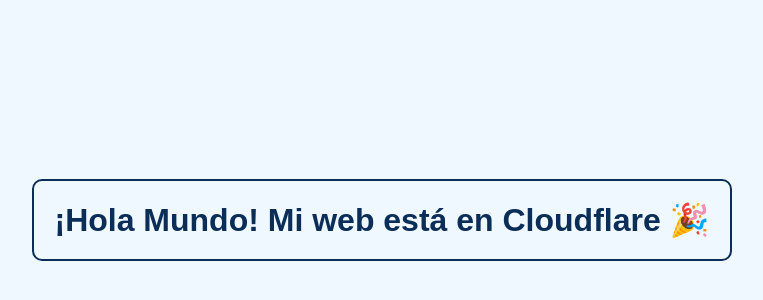
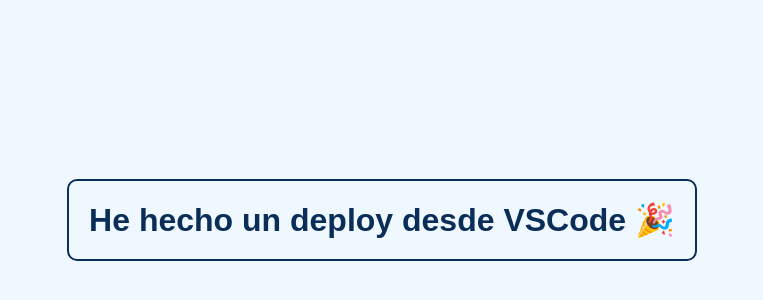
Before and after one commit to Mighu987/web, a plain HTML site: page index.html in a window 1280 px wide. Shown: the part 180-480 px from the top of the page, without its empty margins (258-1021 px from the left). Drawn offline with Linux system fonts and the light colour scheme.

Commit message:
He cambiado el body del HTML para que se vea mejor.

```diff
--- a/index.html
+++ b/index.html
@@ -23,6 +23,6 @@
     </style>
 </head>
 <body>
-    <h1>¡Hola Mundo! Mi web está en Cloudflare 🎉</h1>
+    <h1>He hecho un deploy desde VSCode 🎉</h1>
 </body>
 </html>
```
